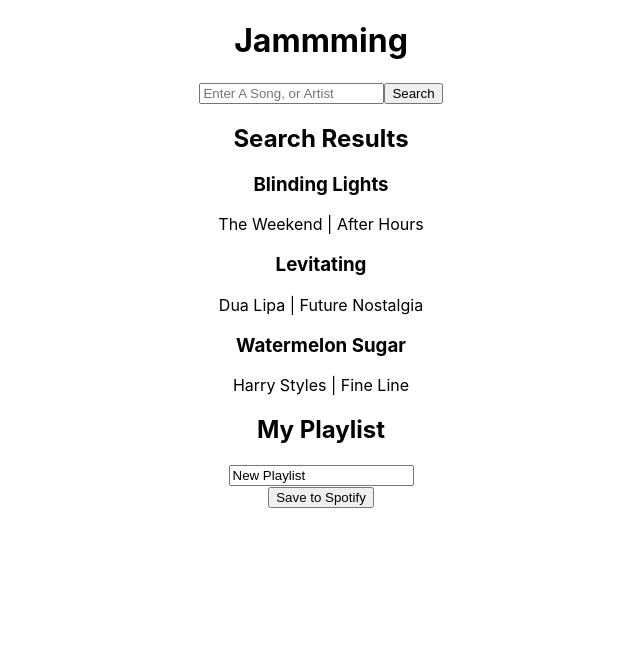
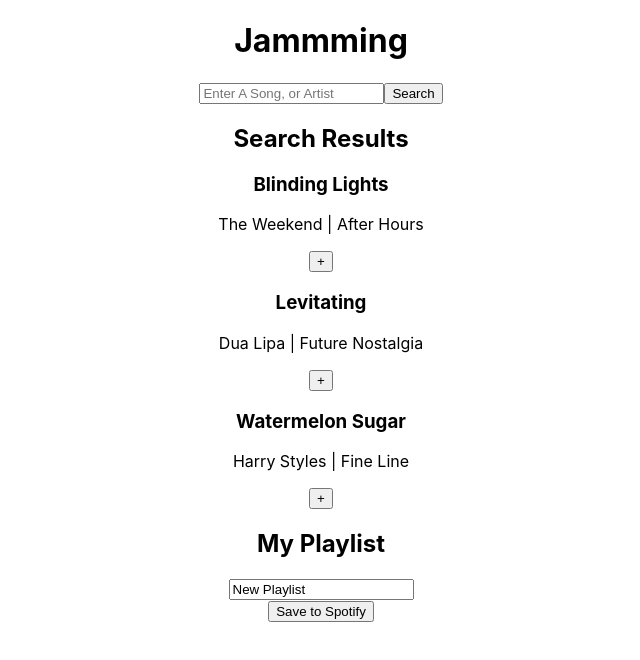
Before and after one commit to ScottODev/jammming, a React (Create React App) app: page / in a window 1280 px wide. Shown: the top 660 px of the page, without its empty margins (319-959 px from the left). Built offline with nearby package versions, Linux system fonts and the light colour scheme.

Commit message:
Implement add track functionality with prop drilling

```diff
--- a/src/App.js
+++ b/src/App.js
@@ -46,7 +46,10 @@ function App() {
       <h1>Jammming</h1>
       <SearchBar />
       <div className="App-content">
-        <SearchResults tracks={mockTracks}/>
+        <SearchResults
+        tracks={mockTracks}
+        onAdd={addTrack}
+        />
         <Playlist
         playlistName={playlistName}
         playlistTracks={playlistTracks}
--- a/src/components/Playlist.js
+++ b/src/components/Playlist.js
@@ -1,12 +1,12 @@
 import React from 'react';
 import TrackList from './TrackList';
 
-function Playlist() {
+function Playlist({ playlistName, playlistTracks }) {
   return (
     <div>
       <h2>My Playlist</h2>
-      <input defaultValue="New Playlist" />
-      <TrackList />
+      <input defaultValue={playlistName} />
+      <TrackList tracks={playlistTracks} />
       <button>Save to Spotify</button>
     </div>
   );
--- a/src/components/SearchResults.js
+++ b/src/components/SearchResults.js
@@ -1,11 +1,11 @@
 import React from 'react';
 import TrackList from './TrackList';
 
-function SearchResults({ tracks }) {
+function SearchResults({ tracks, onAdd }) {
   return (
     <div>
       <h2>Search Results</h2>
-      <TrackList tracks={tracks} />
+      <TrackList tracks={tracks} onAdd={onAdd} />
     </div>
   );
 }
--- a/src/components/Track.js
+++ b/src/components/Track.js
@@ -1,10 +1,13 @@
 import React from 'react';
 
-function Track({ track }) {
+function Track({ track, onAdd }) {
   return (
     <div>
       <h3>{track.name}</h3>
       <p>{track.artist} | {track.album}</p>
+      <button onClick={() => {
+        onAdd(track);
+      }}>+</button>
     </div>
   );
 }
--- a/src/components/TrackList.js
+++ b/src/components/TrackList.js
@@ -1,11 +1,11 @@
 import React from 'react';
 import Track from './Track';
 
-function TrackList({ tracks = [] }) {
+function TrackList({ tracks = [], onAdd }) {
   return (
     <div>
       {tracks.map(track => (
-        <Track key={track.id} track={track} />
+        <Track key={track.id} track={track} onAdd={onAdd} />
       ))}
     </div>
   );
```
